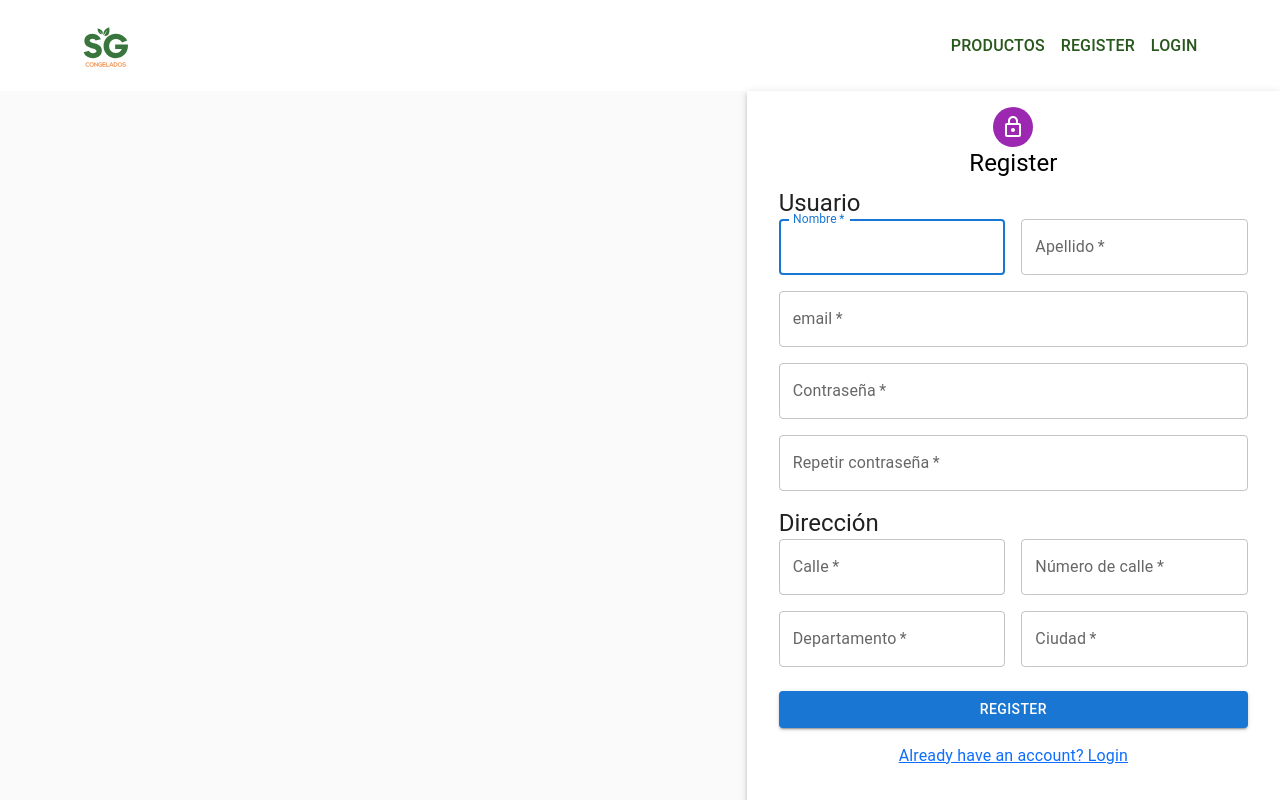
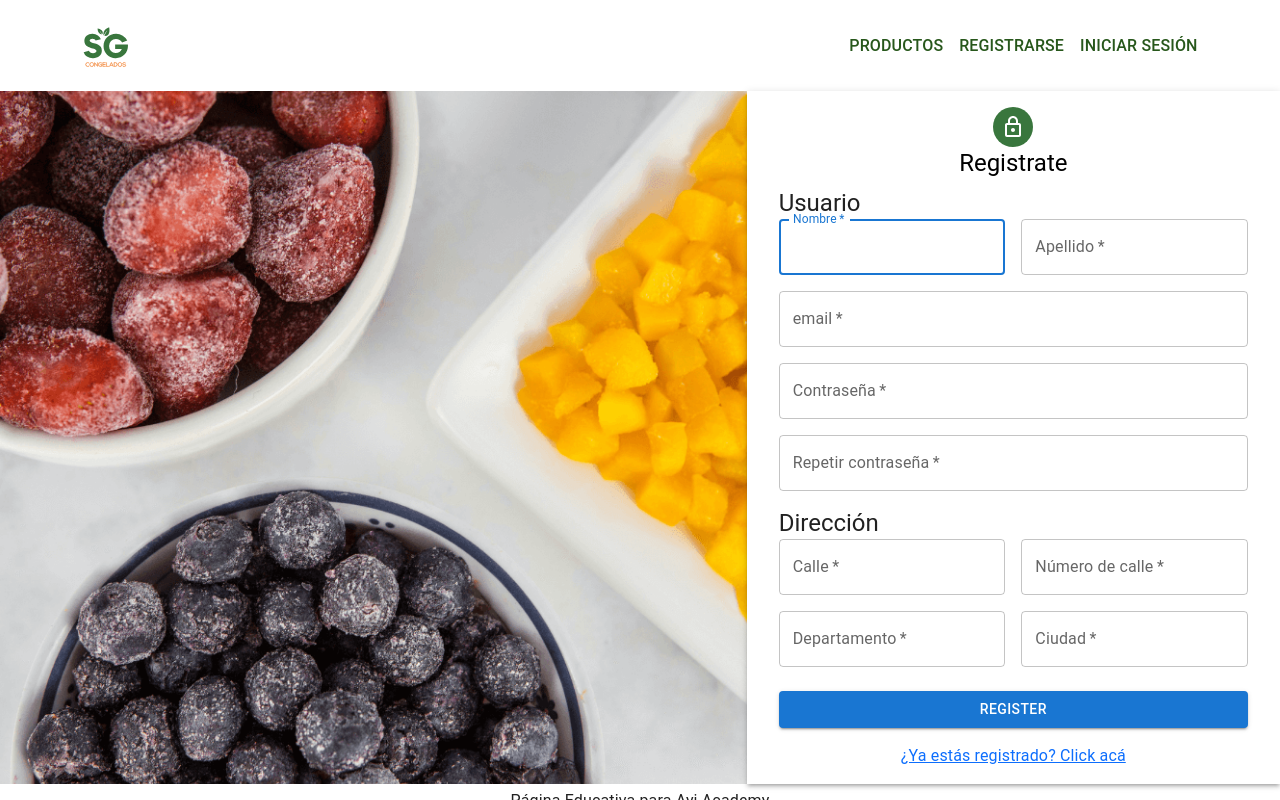
Before and after one commit to NClemente91/FrontendReactSGCongelados, a React (Create React App) app: page /register in a window 1280 px wide. Shown: the top 800 px of the page. Built offline with nearby package versions, Linux system fonts and the light colour scheme; no server answers.

Commit message:
C9 - Checkout funcionando

```diff
--- a/src/components/CheckOut/CheckOut.js
+++ b/src/components/CheckOut/CheckOut.js
@@ -4,18 +4,13 @@ import { Link, useNavigate } from "react-router-dom";
 import "../CheckOut/CheckOut.css";
 import { useDispatch, useSelector } from "react-redux";
 import { postOrder } from "../../store/slices/cart/thunks";
+import { finishLoadingOrder } from "../../store/slices/cart/cartSlice";
 
 const CheckOut = () => {
   const dispatch = useDispatch();
   const navigate = useNavigate();
-  const {
-    cart,
-    totalQuantity,
-    totalPrice,
-    isLoadingOrder,
-    finishLoadingOrder,
-    savedOrder,
-  } = useSelector((state) => state.cart);
+  const { cart, totalQuantity, totalPrice, isLoadingOrder, savedOrder } =
+    useSelector((state) => state.cart);
   const { userLogged } = useSelector((state) => state.user);
 
   const handleSaveOrder = () => {
@@ -29,7 +24,7 @@ const CheckOut = () => {
   };
 
   const handleCloseDetailOrder = () => {
-    dispatch(postOrder(finishLoadingOrder()));
+    dispatch(finishLoadingOrder());
     navigate("/");
   };
 
@@ -114,7 +109,7 @@ const CheckOut = () => {
         </div>
       )}
 
-      {isLoadingOrder && savedOrder && (
+      {isLoadingOrder && savedOrder.length !== 0 && (
         <div className="checkoutContainerGrl-finallyBuy">
           <h2 className="checkoutContainerGrl-finallyBuy_title">
             Muchas gracias por tu compra
--- /dev/null
+++ b/src/components/Login/Login.css
@@ -0,0 +1,6 @@
+.image-login {
+    background-image: url("../../utils/images/LoginImg.png");
+}
+.container-login{
+    min-height: calc(100vh - 200px);
+}
--- a/src/components/Login/Login.js
+++ b/src/components/Login/Login.js
@@ -3,6 +3,8 @@ import { useDispatch, useSelector } from "react-redux";
 import { Link, useNavigate } from "react-router-dom";
 import { loginUser } from "../../store/slices/users/thunks";
 import { setMessage } from "../../store/slices/users/userSlice";
+
+import "../Login/Login.css";
 
 import LockOutlinedIcon from "@mui/icons-material/LockOutlined";
 import { createTheme, ThemeProvider } from "@mui/material/styles";
@@ -22,7 +24,15 @@ const theme = createTheme();
 
 const Login = () => {
   const dispatch = useDispatch();
-  const { message } = useSelector((state) => state.user);
+  const navigate = useNavigate();
+  const { message, isLogged } = useSelector((state) => state.user);
+
+  React.useEffect(() => {
+    if (isLogged) {
+      navigate("/");
+    }
+    dispatch(setMessage(null));
+  }, [dispatch, isLogged, navigate]);
 
   const handleSubmit = (event) => {
     event.preventDefault();
@@ -32,7 +42,6 @@ const Login = () => {
         password: event.target.password.value,
       };
       dispatch(loginUser(userLogged));
-      dispatch(setMessage());
     }
   };
 
@@ -78,15 +87,15 @@ const Login = () => {
 
   return (
     <ThemeProvider theme={theme}>
-      <Grid container component="main" sx={{ height: "100vh" }}>
+      <Grid container component="main" className="container-login">
         <CssBaseline />
         <Grid
+          className="image-login"
           item
           xs={false}
           sm={4}
           md={7}
           sx={{
-            backgroundImage: "url()",
             backgroundRepeat: "no-repeat",
             backgroundColor: (t) =>
               t.palette.mode === "light"
@@ -107,11 +116,11 @@ const Login = () => {
               alignItems: "center",
             }}
           >
-            <Avatar sx={{ m: 1, bgcolor: "secondary.main" }}>
+            <Avatar sx={{ m: 1, bgcolor: "rgb(57,118,61)" }}>
               <LockOutlinedIcon />
             </Avatar>
             <Typography component="h1" variant="h5">
-              Login
+              Iniciar Sesión
             </Typography>
             <Box
               component="form"
@@ -154,7 +163,7 @@ const Login = () => {
               </Button>
               <Grid container justifyContent="center">
                 <Grid item>
-                  <Link to="/register">"Don't have an account? Register"</Link>
+                  <Link to="/register">¿No estás registrado? Click acá</Link>
                 </Grid>
               </Grid>
             </Box>
--- a/src/components/Navigation/Navigation.js
+++ b/src/components/Navigation/Navigation.js
@@ -49,12 +49,12 @@ const Navigation = () => {
                 </li>
                 <li className="nav-item">
                   <Link to="/register" className="nav-link">
-                    <span className="nav-link-span">REGISTER</span>
+                    <span className="nav-link-span">REGISTRARSE</span>
                   </Link>
                 </li>
                 <li className="nav-item">
                   <Link to="/login" className="nav-link">
-                    <span className="nav-link-span">LOGIN</span>
+                    <span className="nav-link-span">INICIAR SESIÓN</span>
                   </Link>
                 </li>
               </ul>
@@ -67,7 +67,7 @@ const Navigation = () => {
                 </li>
                 <li className="nav-item">
                   <Link to="/cart" className="nav-link">
-                    <span className="nav-link-span">CART</span>
+                    <span className="nav-link-span">CARRITO</span>
                   </Link>
                 </li>
                 <li className="nav-item">
@@ -76,7 +76,7 @@ const Navigation = () => {
                     className="nav-link"
                     onClick={hanldeClickLogout}
                   >
-                    <span className="nav-link-span">LOGOUT</span>
+                    <span className="nav-link-span">CERRAR SESIÓN</span>
                   </Link>
                 </li>
               </ul>
--- /dev/null
+++ b/src/components/Register/Register.css
@@ -0,0 +1,6 @@
+.image-register {
+    background-image: url("../../utils/images/RegisterImg.png");
+}
+.container-register{
+    min-height: calc(100vh - 200px);
+}
--- a/src/components/Register/Register.js
+++ b/src/components/Register/Register.js
@@ -1,9 +1,10 @@
 import * as React from "react";
 import { Link } from "react-router-dom";
-import { useNavigate } from "react-router-dom";
 import { useDispatch, useSelector } from "react-redux";
 import { registerUser } from "../../store/slices/users/thunks";
 import { setMessage } from "../../store/slices/users/userSlice";
+
+import "../Register/Register.css";
 
 import LockOutlinedIcon from "@mui/icons-material/LockOutlined";
 import { createTheme, ThemeProvider } from "@mui/material/styles";
@@ -23,8 +24,11 @@ const theme = createTheme();
 
 const Register = () => {
   const dispatch = useDispatch();
-  const navigate = useNavigate();
   const { message } = useSelector((state) => state.user);
+
+  React.useEffect(() => {
+    dispatch(setMessage(null));
+  }, [dispatch]);
 
   const handleSubmit = (event) => {
     event.preventDefault();
@@ -42,7 +46,6 @@ const Register = () => {
         },
       };
       dispatch(registerUser(newUser));
-      dispatch(setMessage());
     }
   };
 
@@ -162,15 +165,15 @@ const Register = () => {
 
   return (
     <ThemeProvider theme={theme}>
-      <Grid container component="main" sx={{ height: "100vh" }}>
+      <Grid container component="main" className="container-register">
         <CssBaseline />
         <Grid
+          className="image-register"
           item
           xs={false}
           sm={4}
           md={7}
           sx={{
-            backgroundImage: "url()",
             backgroundRepeat: "no-repeat",
             backgroundColor: (t) =>
               t.palette.mode === "light"
@@ -192,11 +195,11 @@ const Register = () => {
               alignItems: "center",
             }}
           >
-            <Avatar sx={{ m: 0, bgcolor: "secondary.main" }}>
+            <Avatar sx={{ m: 0, bgcolor: "rgb(57,118,61)" }}>
               <LockOutlinedIcon />
             </Avatar>
             <Typography component="h1" variant="h5">
-              Register
+              Registrate
             </Typography>
             <Box
               component="form"
@@ -210,12 +213,12 @@ const Register = () => {
               <Grid container spacing={2}>
                 <Grid item xs={12} sm={6}>
                   <TextField
-                    autoComplete="given-name"
-                    name="firstName"
                     required
                     fullWidth
                     id="firstName"
                     label="Nombre"
+                    name="firstName"
+                    autoComplete="given-name"
                     autoFocus
                   />
                 </Grid>
@@ -226,6 +229,7 @@ const Register = () => {
                     id="lastName"
                     label="Apellido"
                     name="lastName"
+                    autoComplete="family-name"
                   />
                 </Grid>
                 <Grid item xs={12}>
@@ -235,17 +239,18 @@ const Register = () => {
                     id="email"
                     label="email"
                     name="email"
+                    autoComplete="email"
                   />
                 </Grid>
                 <Grid item xs={12}>
                   <TextField
-                    autoComplete="new-password"
                     required
                     fullWidth
                     name="password"
                     label="Contraseña"
                     type="password"
                     id="password"
+                    autoComplete="new-password"
                   />
                 </Grid>
                 <Grid item xs={12}>
@@ -256,6 +261,7 @@ const Register = () => {
                     label="Repetir contraseña"
                     type="password"
                     id="samePassword"
+                    autoComplete="new-password"
                   />
                 </Grid>
               </Grid>
@@ -270,6 +276,7 @@ const Register = () => {
                     id="street"
                     label="Calle"
                     name="street"
+                    autoComplete="street-address"
                   />
                 </Grid>
                 <Grid item xs={12} sm={6}>
@@ -313,9 +320,9 @@ const Register = () => {
               >
                 Register
               </Button>
-              <Grid container justifyContent="center">
+              <Grid container justifyContent="center" sx={{ mb: 2 }}>
                 <Grid item>
-                  <Link to="/signin">Already have an account? Login</Link>
+                  <Link to="/signin">¿Ya estás registrado? Click acá</Link>
                 </Grid>
               </Grid>
             </Box>
```
Also changed, not shown: src/utils/images/LoginImg.png (added), src/utils/images/RegisterImg.png (added).
